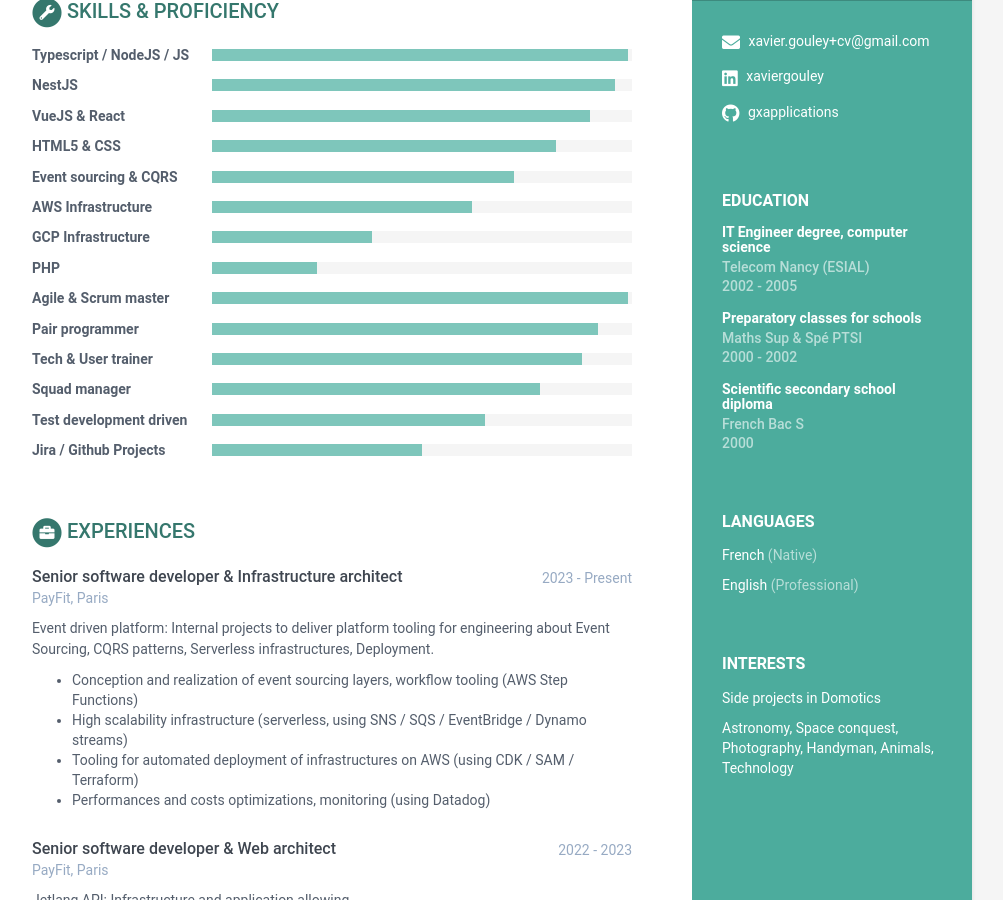
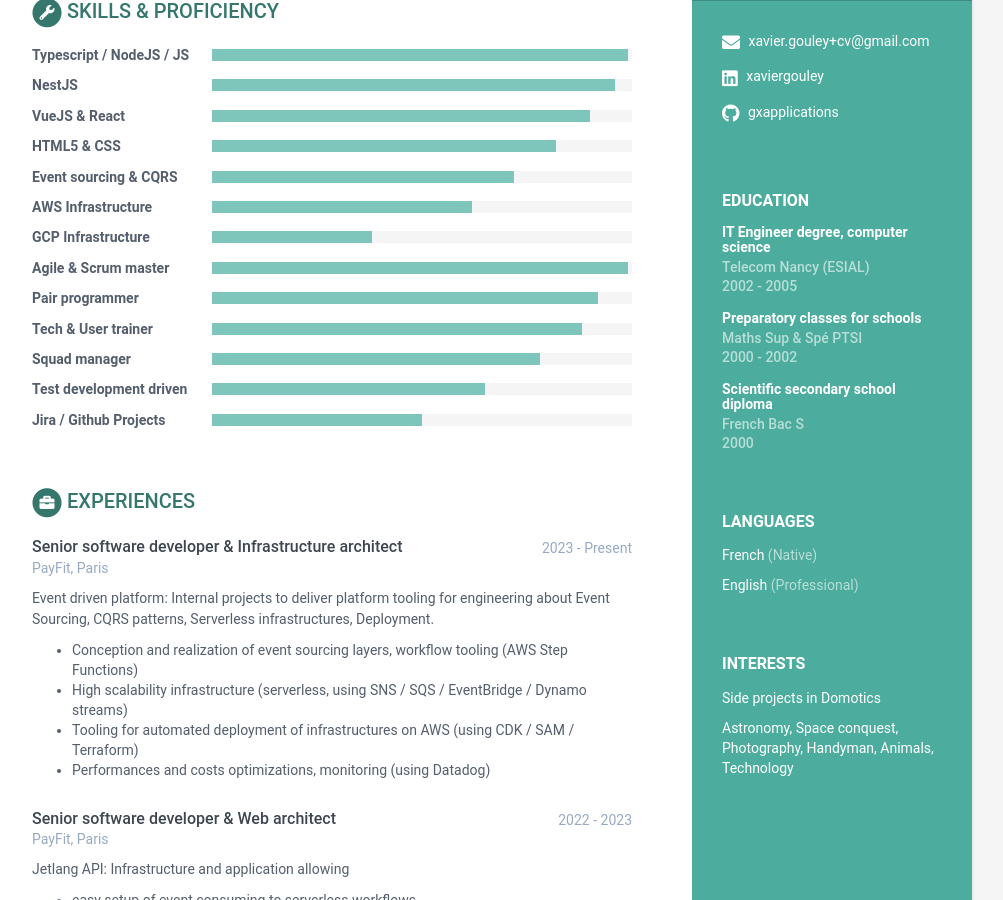
Before and after one commit to gxapplications/gxapplications, a Jekyll site: the page built from index.html, in a window 1280 px wide and 900 px high, scrolled down 337 px. Shown: the whole window, without its empty margins (168-1171 px from the left). Built offline with Jekyll 4.4.1, drawn with Linux system fonts in a browser that asks for light colours.

Commit message:
Update data.yml

```diff
--- a/_data/data.yml
+++ b/_data/data.yml
@@ -80,8 +80,6 @@ skills:
       level: 62%
     - name: GCP Infrastructure
       level: 38%
-    - name: PHP
-      level: 25%
     - name: Agile & Scrum master
       level: 99%
     - name: Pair programmer
```
